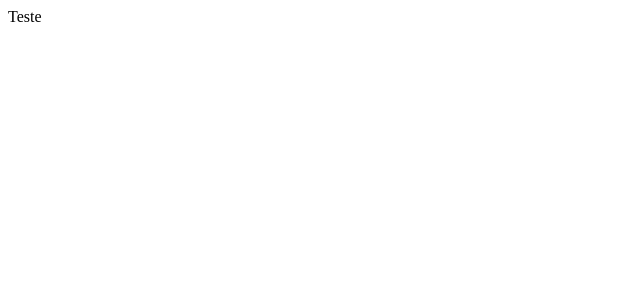
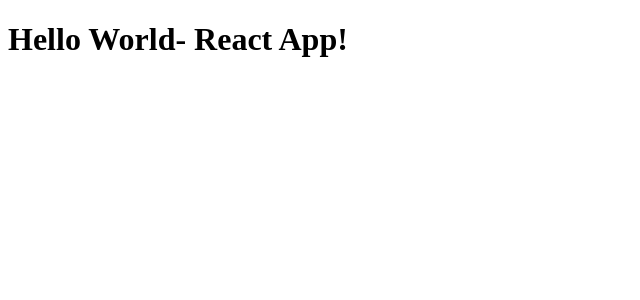
Before and after one commit to Guilherme-G-Cadilhe/Talk-Talk-ChatApp, a React app: page / in a window 1280 px wide. Shown: the top 300 px of the page, without its empty margins (0-640 px from the left). Built offline with nearby package versions, Linux system fonts and the light colour scheme; the HTML template or start-up script is replaced by a standard one.

Commit message:
Gitignoring Build folder

```diff
--- a/src/renderer/index.js
+++ b/src/renderer/index.js
@@ -1,7 +1,9 @@
 import React from 'react';
 import { createRoot } from 'react-dom/client';
 
+import App from './react/app.jsx'
+
 const root = createRoot(document.getElementById('root'));
 root.render(
-  <div>Teste</div>
+  <App />
 )
--- a/src/renderer/react/app.jsx
+++ b/src/renderer/react/app.jsx
@@ -1 +1,13 @@
 import React from 'react'
+
+const App = () => {
+
+  const title = "Hello World";
+  const enchancedTitle = title + '- React App!'
+
+  return (
+    <h1>{enchancedTitle}</h1>
+  )
+}
+
+export default App;
```
Also changed, not shown: 1 other file (tests, documents, lock files or other folders).
